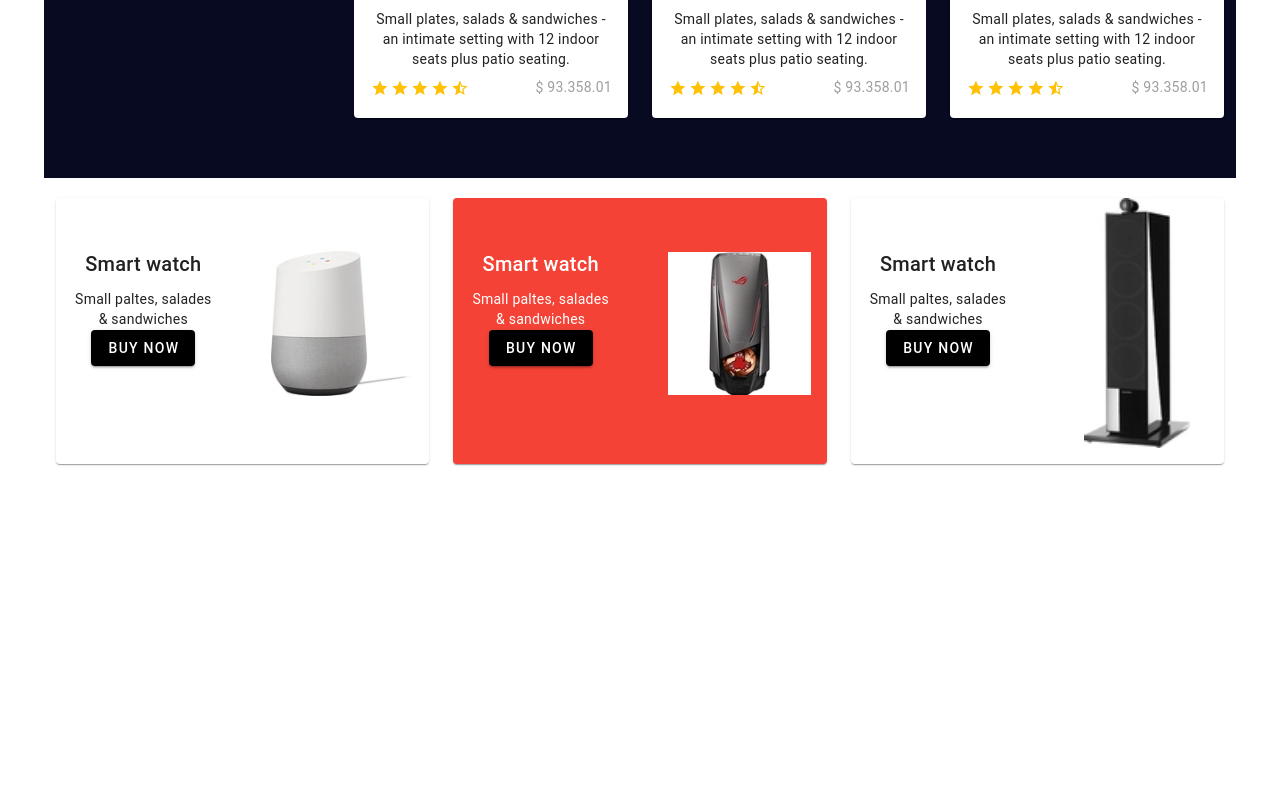
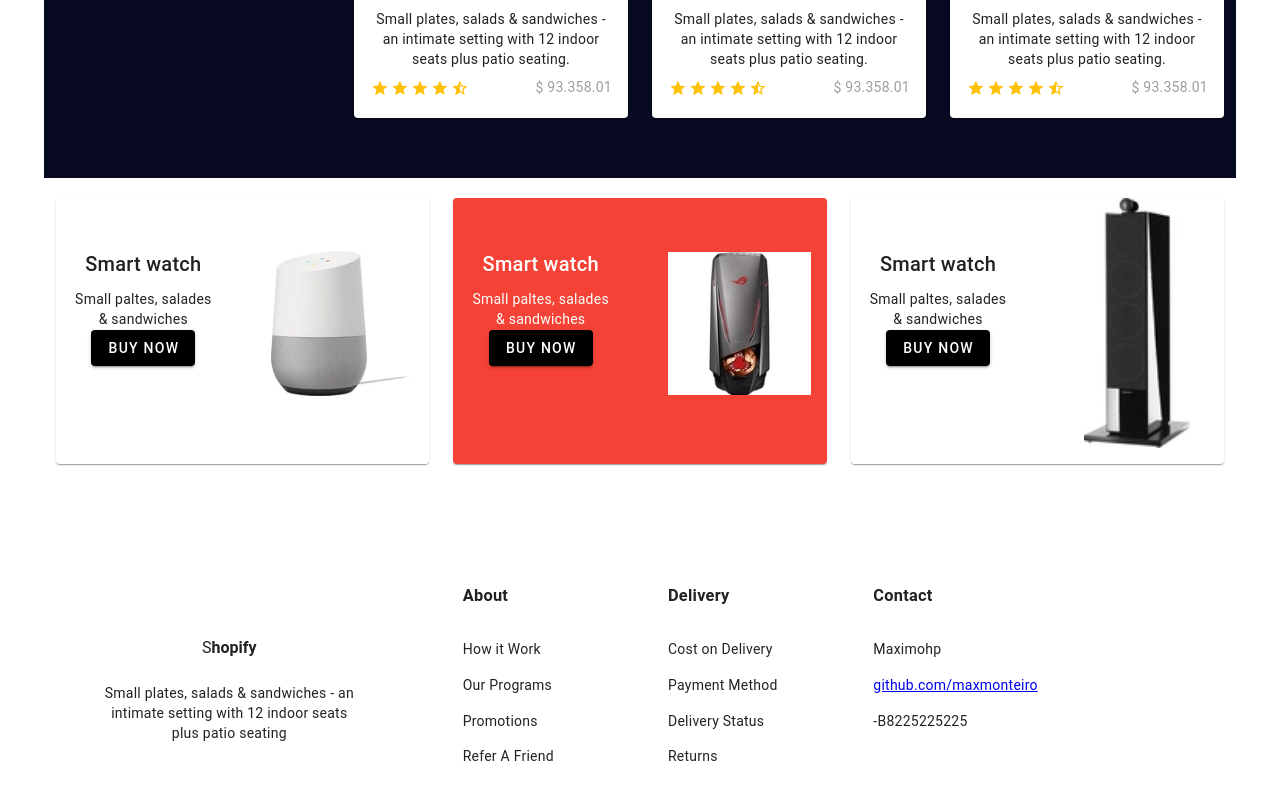
Before and after one commit to maxmonteiro/vuetify-shop, a Vue app: page / in a window 1280 px wide. Shown: the part 1964-2764 px from the top of the page. Before the commit the page ends 2492 px from the top, so only its background shows below. Built offline with nearby package versions, Linux system fonts and the light colour scheme.

Commit message:
cria layout do rodape

```diff
--- a/src/components/Footer.vue
+++ b/src/components/Footer.vue
@@ -0,0 +1,65 @@
+<template>
+  <v-footer>
+    <v-card flat tile class="white--text py-12 px-5 footer-card">
+      <v-row>
+
+        <v-col cols="12" xs="12" sm="6" md="4" class="pa-16">
+          <div class="text-center">
+            <span>S</span><strong>hopify</strong>
+          </div>
+
+          <v-card-text class="mt-2">
+            <div class="text-center">
+              Small plates, salads & sandwiches - an intimate setting
+                      with 12 indoor seats plus patio seating
+            </div>
+          </v-card-text>
+        </v-col>
+
+        <v-col cols="12" xs="12" sm="6" md="2">
+          <v-card-text class="white--text pt-0">
+            <h3>About</h3>
+          </v-card-text>
+          <v-card-text class="grey--text">How it Work</v-card-text>
+          <v-card-text class="grey--text mt-n4">Our Programs</v-card-text>
+          <v-card-text class="grey--text mt-n4">Promotions</v-card-text>
+          <v-card-text class="grey--text mt-n4">Refer A Friend</v-card-text>
+        </v-col>
+
+        <v-col cols="12" xs="12" sm="6" md="2">
+          <v-card-text class="white--text pt-0">
+            <h3>Delivery</h3>
+          </v-card-text>
+          <v-card-text class="grey--text"> Cost on Delivery </v-card-text>
+          <v-card-text class="grey--text mt-n4"> Payment Method </v-card-text>
+          <v-card-text class="grey--text mt-n4"> Delivery Status </v-card-text>
+          <v-card-text class="grey--text mt-n4"> Returns </v-card-text>
+        </v-col>
+
+        <v-col cols="12" xs="12" sm="6" md="4">
+          <v-card-text class="white--text pt-0">
+            <h3>Contact</h3>
+          </v-card-text>
+          <v-card-text class="grey--text"> Maximohp </v-card-text>
+          <v-card-text class="grey--text mt-n4">
+            <a href="https://github.com/maxmonteiro">github.com/maxmonteiro</a>
+          </v-card-text>
+          <v-card-text class="grey--text mt-n4"> -B8225225225 </v-card-text>
+        </v-col>
+      </v-row>
+
+    </v-card>
+  </v-footer>
+</template>
+
+<script lang="ts" setup>
+
+
+</script>
+
+<style scoped>
+.footer-card {
+  width: 100%;
+}
+
+</style>
--- a/src/views/Home.vue
+++ b/src/views/Home.vue
@@ -149,6 +149,8 @@
 
       </v-container>
 
+      <Footer />
+
     </v-main>
 
   </v-app>
@@ -161,6 +163,7 @@ import NavBar from '@/components/NavBar.vue'
 import Popular from '@/components/Popular.vue'
 import Featured from '@/components/Featured.vue'
 import Client from '@/components/Client.vue'
+import Footer from '@/components/Footer.vue'
 
 interface Item {
   src: string,
```
